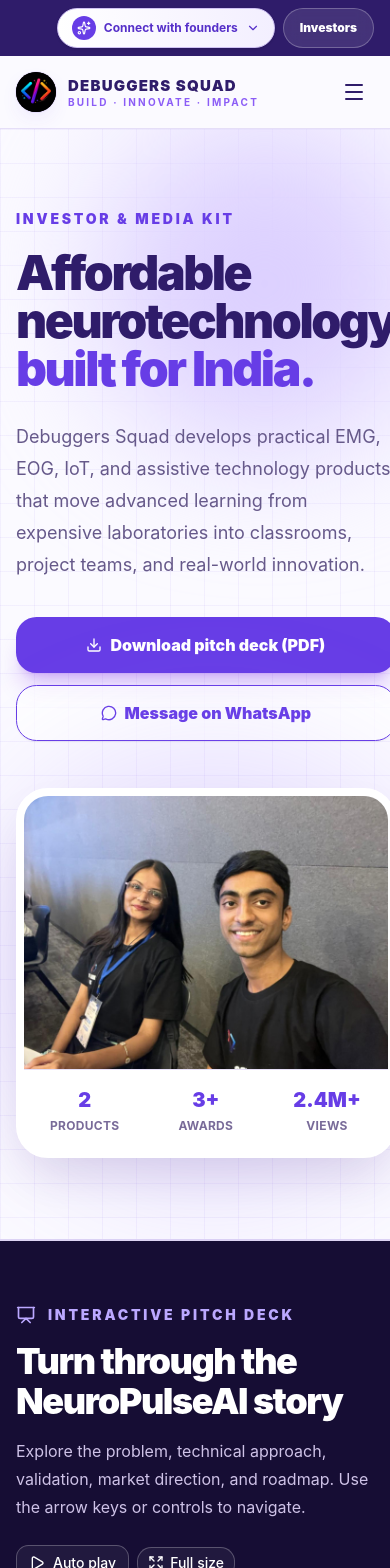
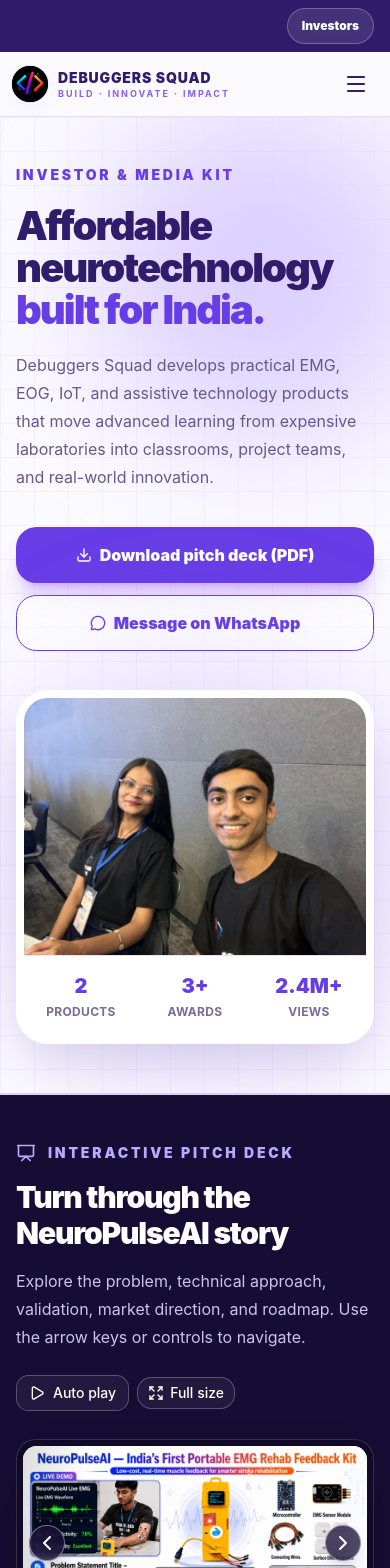
Before and after one commit to adityaIITG1/debuggers_squad_website, a Next.js app: page /media-kit in a window 390 px wide. Shown: the top 1568 px of the page. Built offline with nearby package versions, Linux system fonts and the light colour scheme.

Commit message:
Improve smartphone responsive experience

```diff
--- a/src/app/about/page.tsx
+++ b/src/app/about/page.tsx
@@ -48,11 +48,11 @@
     <div className="bg-[#fbfaff] text-[#2f1c6a]">
       <section className="premium-grid relative overflow-hidden">
         <div className="absolute left-1/4 top-0 size-72 rounded-full bg-[#ded2ff] blur-3xl" />
-        <div className="relative mx-auto max-w-5xl px-4 py-20 text-center sm:px-6 lg:px-8 lg:py-28">
+        <div className="relative mx-auto max-w-5xl px-4 py-14 text-center sm:px-6 sm:py-20 lg:px-8 lg:py-28">
           <p className="text-sm font-black uppercase tracking-[0.2em] text-[#673de6]">
             Our story
           </p>
-          <h1 className="mt-5 text-5xl font-black tracking-[-0.045em] sm:text-6xl">
+          <h1 className="mt-5 text-[40px] font-black leading-[1.06] tracking-[-0.045em] sm:text-6xl">
             We build technology
             <span className="block text-[#673de6]">with a human purpose.</span>
           </h1>
@@ -64,7 +64,7 @@
         </div>
       </section>
 
-      <section className="mx-auto max-w-7xl px-4 py-16 sm:px-6 lg:px-8 lg:py-24">
+      <section className="mx-auto max-w-7xl px-4 py-12 sm:px-6 sm:py-16 lg:px-8 lg:py-24">
         <div className="grid gap-5 md:grid-cols-3">
           {[
             {
--- a/src/app/globals.css
+++ b/src/app/globals.css
@@ -75,14 +75,49 @@
 
   html {
     scroll-behavior: smooth;
+    overflow-x: clip;
   }
 
   body {
     @apply bg-background text-foreground;
+    min-width: 320px;
+    overflow-x: clip;
+    -webkit-tap-highlight-color: transparent;
+  }
+
+  img,
+  video,
+  canvas,
+  svg {
+    max-width: 100%;
   }
 
   ::selection {
     background: rgb(124 58 237 / 22%);
+  }
+}
+
+@media (max-width: 639px) {
+  main section {
+    scroll-margin-top: 7rem;
+  }
+
+  main h1 {
+    text-wrap: balance;
+  }
+
+  main h2,
+  main h3 {
+    text-wrap: pretty;
+  }
+
+  main p {
+    overflow-wrap: anywhere;
+  }
+
+  button,
+  a {
+    touch-action: manipulation;
   }
 }
 
--- a/src/app/media-kit/page.tsx
+++ b/src/app/media-kit/page.tsx
@@ -119,16 +119,16 @@
     <div className="overflow-hidden bg-[#fbfaff] text-[#2f1c6a]">
       <section className="premium-grid relative border-b border-[#ddd4f5]">
         <div className="absolute left-1/4 top-0 size-80 rounded-full bg-[#dcd0ff] blur-3xl" />
-        <div className="relative mx-auto grid max-w-7xl items-center gap-12 px-4 py-20 sm:px-6 lg:grid-cols-[1.08fr_0.92fr] lg:px-8 lg:py-28">
+        <div className="relative mx-auto grid max-w-7xl items-center gap-10 px-4 py-12 sm:px-6 sm:py-20 lg:grid-cols-[1.08fr_0.92fr] lg:px-8 lg:py-28">
           <div>
             <p className="text-sm font-black uppercase tracking-[0.2em] text-[#673de6]">
               Investor & media kit
             </p>
-            <h1 className="mt-5 max-w-4xl text-5xl font-black tracking-[-0.05em] sm:text-6xl lg:text-7xl">
+            <h1 className="mt-5 max-w-4xl text-[40px] font-black leading-[1.05] tracking-[-0.05em] sm:text-6xl lg:text-7xl">
               Affordable neurotechnology
               <span className="block text-[#673de6]">built for India.</span>
             </h1>
-            <p className="mt-7 max-w-2xl text-lg leading-8 text-[#66598a]">
+            <p className="mt-5 max-w-2xl text-base leading-7 text-[#66598a] sm:mt-7 sm:text-lg sm:leading-8">
               Debuggers Squad develops practical EMG, EOG, IoT, and assistive
               technology products that move advanced learning from expensive
               laboratories into classrooms, project teams, and real-world innovation.
@@ -194,7 +194,7 @@
 
       <PitchDeckViewer />
 
-      <section className="mx-auto max-w-7xl px-4 py-20 sm:px-6 lg:px-8">
+      <section className="mx-auto max-w-7xl px-4 py-14 sm:px-6 sm:py-20 lg:px-8">
         <div className="grid gap-6 lg:grid-cols-2">
           <article className="rounded-3xl bg-[#2f1c6a] p-8 text-white sm:p-10">
             <BrainCircuit className="size-9 text-[#bdaaff]" />
--- a/src/app/paratalk/page.tsx
+++ b/src/app/paratalk/page.tsx
@@ -78,13 +78,13 @@
     <div className="overflow-hidden bg-[#f7fbff] text-[#14213d]">
       <section className="relative border-b border-[#cfe3f7] bg-gradient-to-br from-[#eef7ff] via-white to-[#eeeaff]">
         <div className="absolute inset-0 premium-grid opacity-50" />
-        <div className="relative mx-auto grid max-w-7xl items-center gap-14 px-4 py-16 sm:px-6 lg:grid-cols-[0.92fr_1.08fr] lg:px-8 lg:py-24">
+        <div className="relative mx-auto grid max-w-7xl items-center gap-10 px-4 py-12 sm:gap-14 sm:px-6 sm:py-16 lg:grid-cols-[0.92fr_1.08fr] lg:px-8 lg:py-24">
           <div>
             <div className="inline-flex items-center gap-2 rounded-full border border-[#b9dff6] bg-white px-4 py-2 text-xs font-black uppercase tracking-[0.16em] text-[#0768b8] shadow-sm">
               <Sparkles className="size-3.5" />
               Assistive innovation by Debuggers Squad
             </div>
-            <h1 className="mt-7 text-5xl font-black leading-[1.02] tracking-[-0.05em] sm:text-6xl lg:text-7xl">
+            <h1 className="mt-6 text-[42px] font-black leading-[1.03] tracking-[-0.05em] sm:mt-7 sm:text-6xl lg:text-7xl">
               Para<span className="text-[#12a8e8]">Talk</span>
             </h1>
             <p className="mt-3 text-xl font-black uppercase tracking-[0.18em] text-[#63738c]">
@@ -166,7 +166,7 @@
         </div>
       </section>
 
-      <section className="mx-auto max-w-7xl px-4 py-20 sm:px-6 lg:px-8 lg:py-28">
+      <section className="mx-auto max-w-7xl px-4 py-14 sm:px-6 sm:py-20 lg:px-8 lg:py-28">
         <div className="mx-auto max-w-3xl text-center">
           <p className="text-sm font-black uppercase tracking-[0.2em] text-[#0878c8]">
             Accessible digital participation
--- a/src/components/layout/AnimatedBrand.tsx
+++ b/src/components/layout/AnimatedBrand.tsx
@@ -10,7 +10,7 @@
   return (
     <Link
       href="/"
-      className="group flex items-center gap-3"
+      className="group flex min-w-0 items-center gap-2.5 sm:gap-3"
       onClick={onClick}
       aria-label="Debuggers Squad home"
     >
@@ -23,7 +23,7 @@
           ease: [0.22, 1, 0.36, 1],
           scale: { type: "spring", stiffness: 320, damping: 20 },
         }}
-        className="brand-logo-glow relative grid size-10 shrink-0 place-items-center overflow-hidden rounded-xl bg-black"
+        className="brand-logo-glow relative grid size-9 shrink-0 place-items-center overflow-hidden rounded-xl bg-black sm:size-10"
       >
         <Image
           src="/images/neuropulseai/gallery/debuggers-squad-logo.jpeg"
@@ -46,7 +46,7 @@
           initial={reduceMotion ? false : { opacity: 0, x: -10 }}
           animate={{ opacity: 1, x: 0 }}
           transition={{ duration: 0.45, delay: 0.08, ease: [0.22, 1, 0.36, 1] }}
-          className="block text-[15px] font-black tracking-[0.08em] text-[#2f1c6a]"
+          className="block truncate text-[13px] font-black tracking-[0.06em] text-[#2f1c6a] min-[390px]:text-[14px] sm:text-[15px] sm:tracking-[0.08em]"
         >
           DEBUGGERS SQUAD
         </motion.span>
@@ -58,7 +58,7 @@
           }
           animate={{ opacity: 1, y: 0, letterSpacing: "0.22em" }}
           transition={{ duration: 0.55, delay: 0.22, ease: [0.22, 1, 0.36, 1] }}
-          className="mt-1 block whitespace-nowrap text-[10px] font-bold text-[#8b5cf6]"
+          className="mt-1 hidden whitespace-nowrap text-[9px] font-bold text-[#8b5cf6] min-[360px]:block sm:text-[10px]"
         >
           BUILD · INNOVATE · IMPACT
         </motion.span>
--- a/src/components/layout/FounderConnect.tsx
+++ b/src/components/layout/FounderConnect.tsx
@@ -80,7 +80,7 @@
             transition={{ duration: 0.18, ease: [0.22, 1, 0.36, 1] }}
             className={`z-[70] rounded-2xl border border-[#ddd3f5] bg-white p-3 shadow-2xl shadow-[#2f1c6a]/15 ${
               mobile
-                ? "mt-2 w-full"
+                ? "mt-2 w-full max-w-full"
                 : "absolute right-0 top-[calc(100%+10px)] w-[360px]"
             }`}
           >
@@ -118,7 +118,7 @@
                       </p>
                     </div>
                   </div>
-                  <div className="mt-3 grid grid-cols-2 gap-2">
+                  <div className="mt-3 grid grid-cols-2 gap-2 max-[360px]:grid-cols-1">
                     <a
                       href={`mailto:${founder.email}`}
                       role="menuitem"
--- a/src/components/layout/Navbar.tsx
+++ b/src/components/layout/Navbar.tsx
@@ -33,10 +33,12 @@
             control at ₹7,999
           </p>
           <div className="ml-auto flex w-full items-center justify-end gap-2 sm:w-auto">
-            <FounderConnect />
+            <div className="hidden lg:block">
+              <FounderConnect />
+            </div>
             <Link
               href="/media-kit"
-              className="inline-flex h-10 items-center justify-center rounded-xl border border-white/25 bg-white/10 px-4 text-xs font-black text-white backdrop-blur transition hover:-translate-y-0.5 hover:bg-white/20 sm:text-sm"
+              className="inline-flex h-9 items-center justify-center rounded-xl border border-white/25 bg-white/10 px-3.5 text-xs font-black text-white backdrop-blur transition hover:-translate-y-0.5 hover:bg-white/20 sm:h-10 sm:px-4 sm:text-sm"
             >
               Investors
             </Link>
@@ -44,7 +46,7 @@
         </div>
       </div>
       <nav className="sticky top-0 z-50 border-b border-[#e5def8] bg-[#fbfaff]/90 backdrop-blur-xl">
-        <div className="mx-auto flex h-[72px] max-w-7xl items-center justify-between px-4 sm:px-6 lg:px-8">
+        <div className="mx-auto flex h-16 max-w-7xl items-center justify-between px-3 sm:h-[72px] sm:px-6 lg:px-8">
           <AnimatedBrand onClick={() => setOpen(false)} />
 
           <div className="hidden items-center gap-5 xl:flex">
@@ -97,7 +99,7 @@
 
           <button
             type="button"
-            className="grid size-10 place-items-center rounded-xl text-[#2f1c6a] hover:bg-[#f1ecff] lg:hidden"
+            className="grid size-11 place-items-center rounded-xl text-[#2f1c6a] hover:bg-[#f1ecff] lg:hidden"
             onClick={() => setOpen((value) => !value)}
             aria-expanded={open}
             aria-label="Toggle navigation"
@@ -113,7 +115,7 @@
             animate={{ height: "auto", opacity: 1 }}
             exit={{ height: 0, opacity: 0 }}
             transition={{ duration: 0.24, ease: [0.22, 1, 0.36, 1] }}
-            className="overflow-hidden border-t border-[#e5def8] bg-white px-4 py-5 lg:hidden"
+            className="max-h-[calc(100dvh-104px)] overflow-y-auto border-t border-[#e5def8] bg-white px-4 py-4 overscroll-contain lg:hidden"
           >
             <div className="mx-auto flex max-w-7xl flex-col gap-2">
               {links.map((link) => (
--- a/src/components/media/PitchDeckViewer.tsx
+++ b/src/components/media/PitchDeckViewer.tsx
@@ -122,7 +122,7 @@
   const slide = slides[index];
 
   return (
-    <section className="border-y border-[#ded5f5] bg-[#160d34] py-16 text-white lg:py-20">
+    <section className="border-y border-[#ded5f5] bg-[#160d34] py-12 text-white sm:py-16 lg:py-20">
       <div className="mx-auto max-w-7xl px-4 sm:px-6 lg:px-8">
         <div className="flex flex-col justify-between gap-6 sm:flex-row sm:items-end">
           <div>
@@ -132,7 +132,7 @@
                 Interactive pitch deck
               </p>
             </div>
-            <h2 className="mt-4 text-4xl font-black tracking-[-0.04em] sm:text-5xl">
+            <h2 className="mt-4 text-3xl font-black tracking-[-0.04em] sm:text-5xl">
               Turn through the NeuroPulseAI story
             </h2>
             <p className="mt-4 max-w-3xl leading-7 text-[#cec2e7]">
@@ -140,7 +140,7 @@
               and roadmap. Use the arrow keys or controls to navigate.
             </p>
           </div>
-          <div className="flex items-center gap-2">
+          <div className="flex flex-wrap items-center gap-2">
             <Button
               type="button"
               variant="outline"
@@ -163,9 +163,9 @@
           </div>
         </div>
 
-        <div className="mt-10 overflow-hidden rounded-[28px] border border-white/15 bg-black/25 p-2 shadow-2xl shadow-black/35 sm:p-4">
+        <div className="mt-7 overflow-hidden rounded-[20px] border border-white/15 bg-black/25 p-1.5 shadow-2xl shadow-black/35 sm:mt-10 sm:rounded-[28px] sm:p-4">
           <div
-            className="relative aspect-video overflow-hidden rounded-[20px] bg-white [perspective:1800px]"
+            className="relative aspect-video overflow-hidden rounded-[14px] bg-white [perspective:1800px] sm:rounded-[20px]"
             aria-live="polite"
           >
             <AnimatePresence initial={false} custom={direction} mode="popLayout">
@@ -198,7 +198,7 @@
               type="button"
               onClick={previous}
               aria-label="Previous pitch deck slide"
-              className="absolute left-3 top-1/2 z-10 grid size-11 -translate-y-1/2 place-items-center rounded-full border border-white/40 bg-[#160d34]/75 text-white shadow-lg backdrop-blur transition hover:scale-105 hover:bg-[#2f1c6a] sm:left-5"
+              className="absolute left-1.5 top-1/2 z-10 grid size-9 -translate-y-1/2 place-items-center rounded-full border border-white/40 bg-[#160d34]/75 text-white shadow-lg backdrop-blur transition hover:scale-105 hover:bg-[#2f1c6a] sm:left-5 sm:size-11"
             >
               <ChevronLeft />
             </button>
@@ -206,12 +206,12 @@
               type="button"
               onClick={next}
               aria-label="Next pitch deck slide"
-              className="absolute right-3 top-1/2 z-10 grid size-11 -translate-y-1/2 place-items-center rounded-full border border-white/40 bg-[#160d34]/75 text-white shadow-lg backdrop-blur transition hover:scale-105 hover:bg-[#2f1c6a] sm:right-5"
+              className="absolute right-1.5 top-1/2 z-10 grid size-9 -translate-y-1/2 place-items-center rounded-full border border-white/40 bg-[#160d34]/75 text-white shadow-lg backdrop-blur transition hover:scale-105 hover:bg-[#2f1c6a] sm:right-5 sm:size-11"
             >
               <ChevronRight />
             </button>
 
-            <div className="absolute bottom-3 left-1/2 z-10 flex -translate-x-1/2 items-center gap-3 rounded-full border border-white/30 bg-[#160d34]/80 px-4 py-2 text-xs font-bold text-white backdrop-blur sm:bottom-5">
+            <div className="absolute bottom-1.5 left-1/2 z-10 flex -translate-x-1/2 items-center gap-2 rounded-full border border-white/30 bg-[#160d34]/80 px-3 py-1.5 text-[10px] font-bold text-white backdrop-blur sm:bottom-5 sm:gap-3 sm:px-4 sm:py-2 sm:text-xs">
               <span>{String(index + 1).padStart(2, "0")}</span>
               <span className="h-px w-8 bg-white/40" />
               <span>{String(slides.length).padStart(2, "0")}</span>
```
Also changed, not shown: src/app/cart/page.tsx (+8 -6 lines), src/app/page.tsx (+10 -10 lines).
